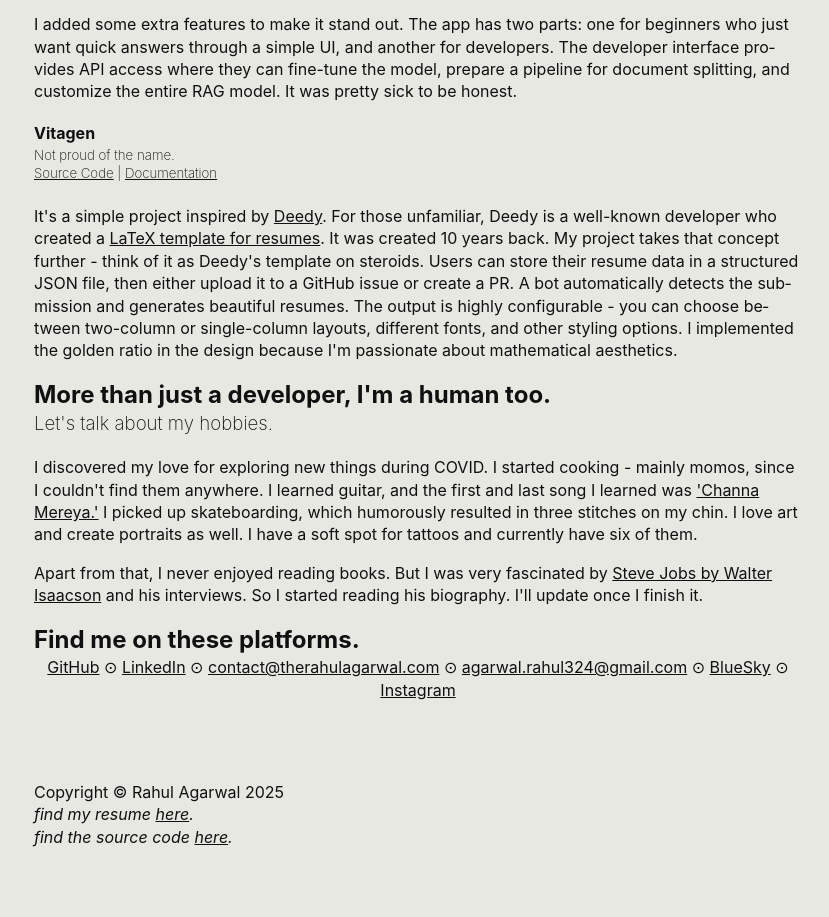
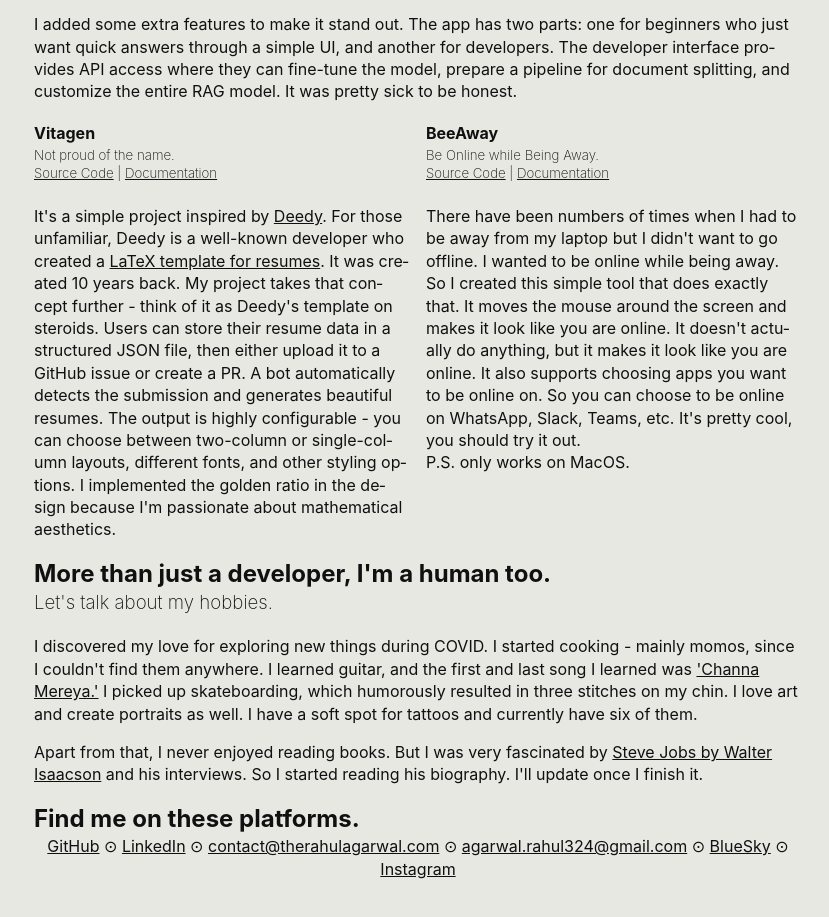
Before and after one commit to ragarwalll/ragarwalll.github.io, a plain HTML site: page index.html in a window 1280 px wide. Shown: the part 4405-5322 px from the top of the page, without its empty margins (222-1051 px from the left). Drawn offline with Linux system fonts and the light colour scheme.

Commit message:
chore: adds bee-away project

```diff
--- a/index.html
+++ b/index.html
@@ -639,6 +639,7 @@
     </div>
     <!-- end of sap book llm -->
 
+    <div class="auto-grid auto-grid-2">
       <div>
         <div class="heading-link-activator">
           <h4 class="inline-block no-margin-bottom">Vitagen</h4>
@@ -680,13 +681,51 @@
           </script>
           years back. My project takes that concept further - think of it as
           Deedy's template on steroids. Users can store their resume data in a
-        structured JSON file, then either upload it to a GitHub issue or create
-        a PR. A bot automatically detects the submission and generates beautiful
-        resumes. The output is highly configurable - you can choose between
-        two-column or single-column layouts, different fonts, and other styling
-        options. I implemented the golden ratio in the design because I'm
-        passionate about mathematical aesthetics.
+          structured JSON file, then either upload it to a GitHub issue or
+          create a PR. A bot automatically detects the submission and generates
+          beautiful resumes. The output is highly configurable - you can choose
+          between two-column or single-column layouts, different fonts, and
+          other styling options. I implemented the golden ratio in the design
+          because I'm passionate about mathematical aesthetics.
         </p>
+      </div>
+
+      <div>
+        <div class="heading-link-activator">
+          <h4 class="inline-block no-margin-bottom">BeeAway</h4>
+          <a href="#bee-away" class="heading-link">#</a>
+          <h5 class="no-margin-top no-margin-bottom lighter-weight">
+            Be Online while Being Away.
+          </h5>
+          <h5 class="no-margin-top lighter-weight">
+            <a
+              href="https://github.com/ragarwalll/bee-away"
+              target="_blank"
+              class="new-anchor"
+              >Source Code</a
+            >
+            |
+            <a
+              href="http://therahulagarwal.com/bee-away/"
+              target="_blank"
+              class="new-anchor"
+              >Documentation</a
+            >
+          </h5>
+        </div>
+
+        <p>
+          There have been numbers of times when I had to be away from my laptop
+          but I didn't want to go offline. I wanted to be online while being
+          away. So I created this simple tool that does exactly that. It moves
+          the mouse around the screen and makes it look like you are online. It
+          doesn't actually do anything, but it makes it look like you are
+          online. It also supports choosing apps you want to be online on. So
+          you can choose to be online on WhatsApp, Slack, Teams, etc. It's
+          pretty cool, you should try it out. <br />
+          P.S. only works on MacOS.
+        </p>
+      </div>
     </div>
     <!-- end of project section -->
 
```
Lines whose indentation alone changed are shown as unchanged.
